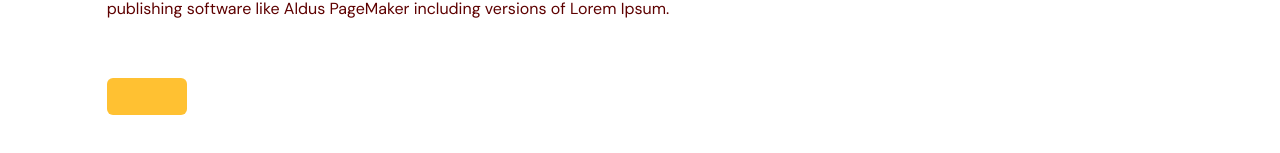
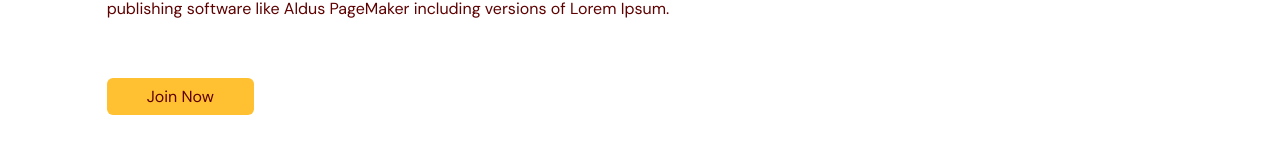
Before and after one commit to kolamat/gym-module, a React (Vite) app: page / in a window 1280 px wide. Shown: the part 1583-1736 px from the top of the page. Built offline with nearby package versions, Linux system fonts and the light colour scheme.

Commit message:
On branch main Your branch is ahead of 'origin/main' by 23 commits.   (use "git push" to publish your local commits)
Changes to be committed:
	modified:   src/scenes/navbar/benefits/benefits.tsx

```diff
--- a/src/scenes/navbar/benefits/benefits.tsx
+++ b/src/scenes/navbar/benefits/benefits.tsx
@@ -123,7 +123,9 @@ const Benefits = ({ setSelectedPage }: Props) => {
             {/* BUTTON */}
             <div className="relative mt-16">
               <div className="before:absolute before:-bottom-20 before:right-40 before:z-[-1] before:content-Sparkles">
-                <ActionButton setSelectedPage={setSelectedPage}></ActionButton>
+                <ActionButton setSelectedPage={setSelectedPage}>
+                  Join Now
+                </ActionButton>
               </div>
             </div>
           </div>
```
